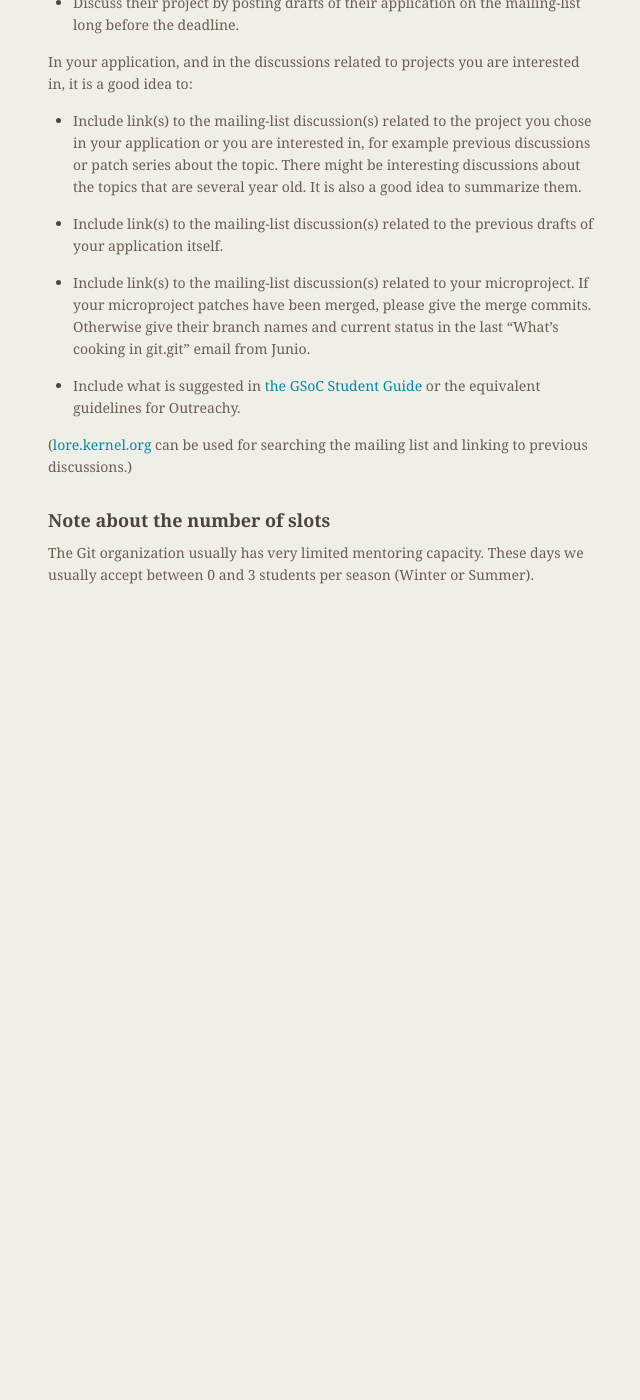
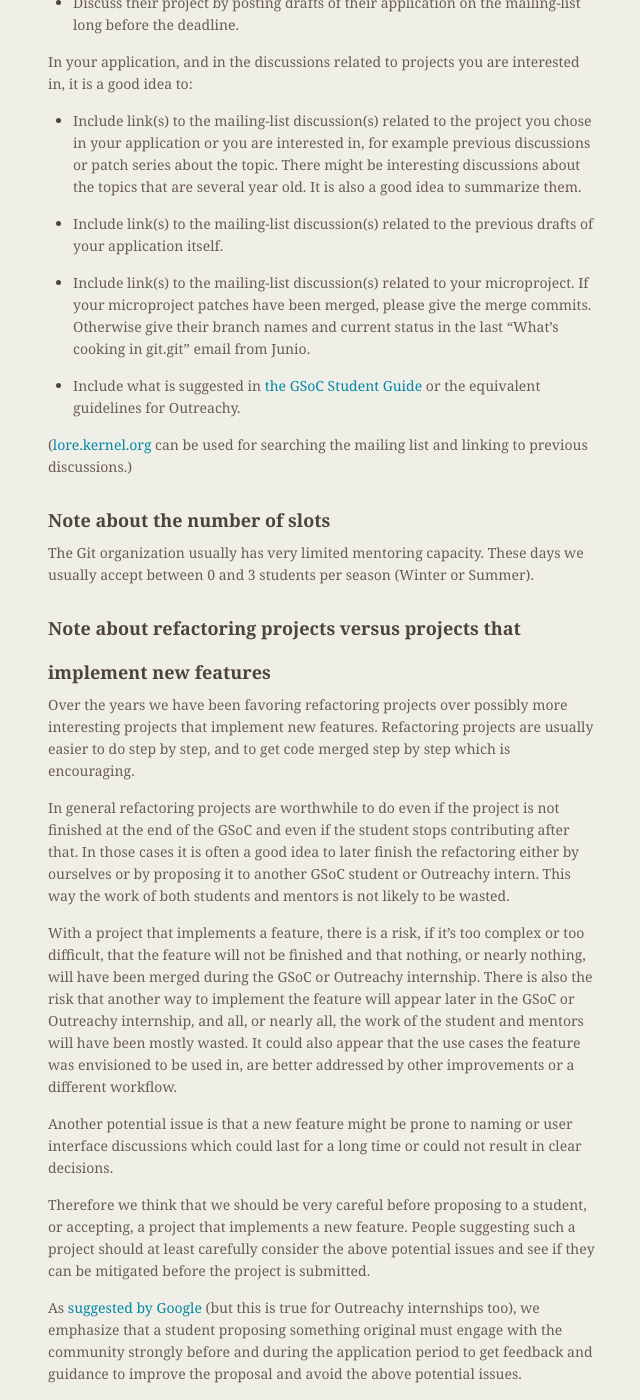
Before and after one commit to git/git.github.io, a Jekyll site: the page built from General-Application-Information.md, in a window 1280 px wide and 1400 px high, scrolled down 1580 px. Shown: the whole window, without its empty margins (486-1126 px from the left). Built offline with Jekyll 4.4.1, drawn with Linux system fonts in a browser that asks for light colours; before the commit the page ends 2181 px from its top, so only the background shows below that.

Commit message:
application: add note about refactoring projects

```diff
--- a/General-Application-Information.md
+++ b/General-Application-Information.md
@@ -121,3 +121,43 @@ discussions.)
 The Git organization usually has very limited mentoring capacity.
 These days we usually accept between 0 and 3 students per season
 (Winter or Summer).
+
+## Note about refactoring projects versus projects that implement new features
+
+Over the years we have been favoring refactoring projects over
+possibly more interesting projects that implement new features.
+Refactoring projects are usually easier to do step by step, and to get
+code merged step by step which is encouraging.
+
+In general refactoring projects are worthwhile to do even if the
+project is not finished at the end of the GSoC and even if the student
+stops contributing after that. In those cases it is often a good idea
+to later finish the refactoring either by ourselves or by proposing it
+to another GSoC student or Outreachy intern. This way the work of both
+students and mentors is not likely to be wasted.
+
+With a project that implements a feature, there is a risk, if it's too
+complex or too difficult, that the feature will not be finished and
+that nothing, or nearly nothing, will have been merged during the GSoC
+or Outreachy internship. There is also the risk that another way to
+implement the feature will appear later in the GSoC or Outreachy
+internship, and all, or nearly all, the work of the student and
+mentors will have been mostly wasted. It could also appear that the
+use cases the feature was envisioned to be used in, are better
+addressed by other improvements or a different workflow.
+
+Another potential issue is that a new feature might be prone to naming
+or user interface discussions which could last for a long time or
+could not result in clear decisions.
+
+Therefore we think that we should be very careful before proposing to
+a student, or accepting, a project that implements a new feature.
+People suggesting such a project should at least carefully consider
+the above potential issues and see if they can be mitigated before the
+project is submitted.
+
+As [suggested by Google](https://google.github.io/gsocguides/mentor/defining-a-project-ideas-list)
+(but this is true for Outreachy internships too), we emphasize that a
+student proposing something original must engage with the community
+strongly before and during the application period to get feedback and
+guidance to improve the proposal and avoid the above potential issues.
```
